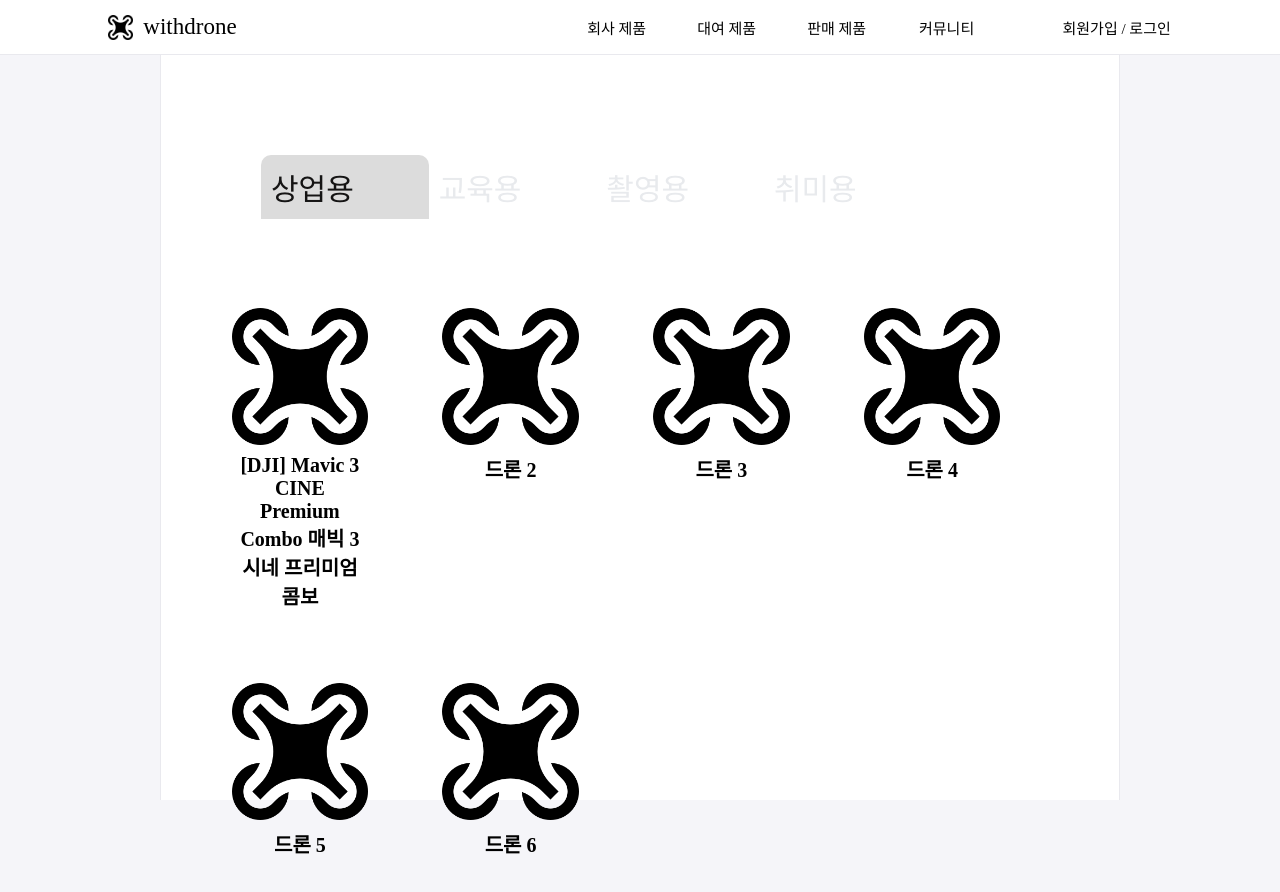
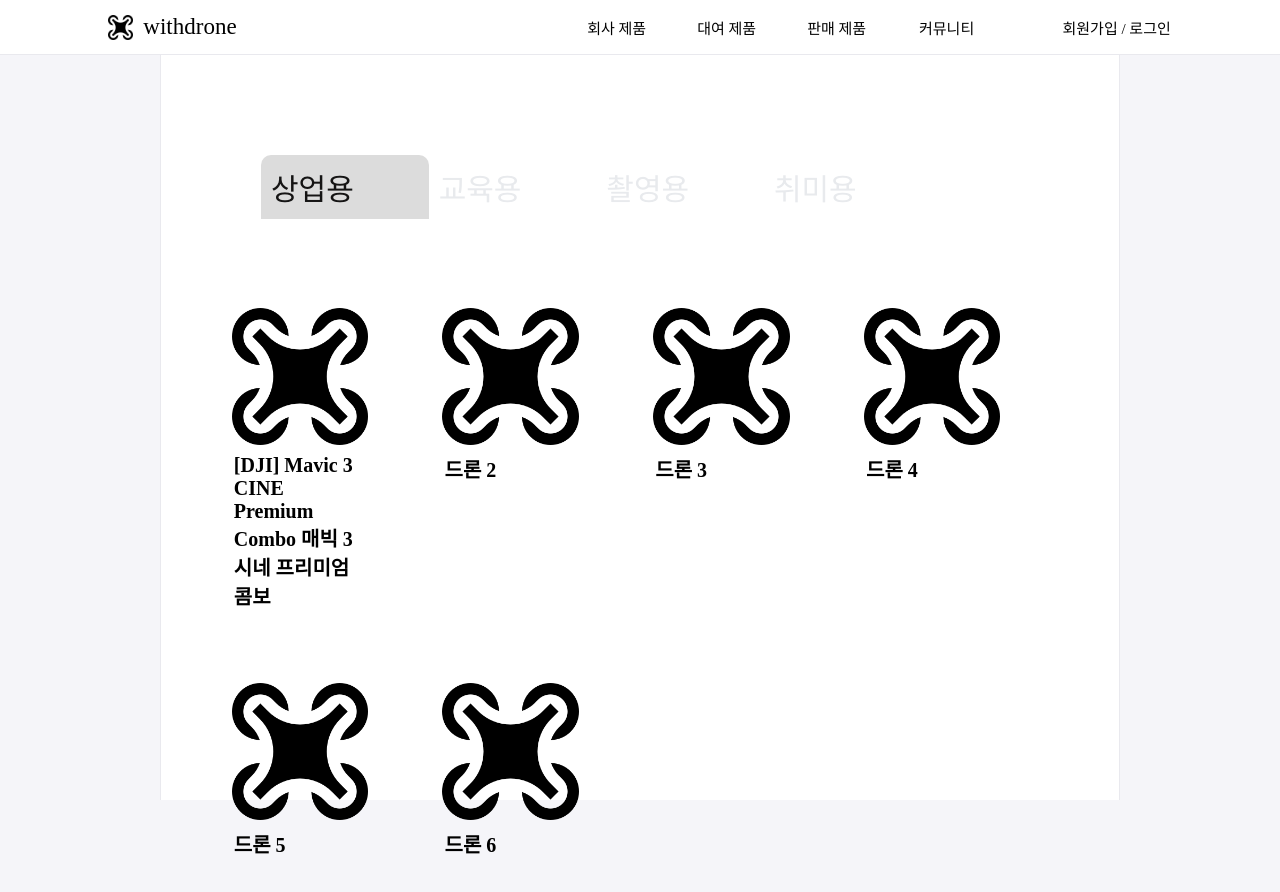
Before and after one commit to EasyWebP/WithDrone, a React (Create React App) app in the folder WithDrone_1/withdrone/: page /sell in a window 1280 px wide. Shown: the top 892 px of the page. Built offline with nearby package versions, Linux system fonts and the light colour scheme; a web font is replaced by a local one.

Commit message:
refactor: 판매 페이지 코드 리팩터링
하드코딩 부분을 삼항연산자를 사용하여 리팩터링하였습니다.

```diff
--- a/WithDrone_1/withdrone/src/pages/sell/index.tsx
+++ b/WithDrone_1/withdrone/src/pages/sell/index.tsx
@@ -37,44 +37,36 @@
   }
 `;
 
-const Desc = styled.div`
-  text-align: center;
-`;
-
 export default function Sell() {
   const navigate = useNavigate();
   const { bookId } = useParams();
-  const [currentTab, clickTab] = useState(0);
+  const [selectedTab, setSelectedTab] = useState(1);
 
-  const menuArr = [
-    { name: "상업용" },
-    { name: "교육용" },
-    { name: "촬영용" },
-    { name: "취미용" },
+  const tabs = [
+    { id: 1, label: "상업용", content: <Commercial /> },
+    { id: 2, label: "교육용", content: <Commercial /> },
+    { id: 3, label: "촬영용", content: <Commercial /> },
+    { id: 4, label: "취미용", content: <Commercial /> },
   ];
 
-  const selectMenuHandler = (index: any) => {
-    clickTab(index);
-  };
+  // const selectMenuHandler = (index: any) => {
+  //   clickTab(index);
+  // };
 
   return (
     <Containers>
       <TabMenu>
-        {menuArr.map((el, index) => (
+        {tabs.map((tab) => (
           <li
-            className={index === currentTab ? "submenu focused" : "submenu"}
-            onClick={() => selectMenuHandler(index)}
+            className={tab.id === selectedTab ? "submenu focused" : "submenu"}
+            key={tab.id}
+            onClick={() => setSelectedTab(tab.id)}
           >
-            {el.name}
+            {selectedTab === tab.id ? <b>{tab.label}</b> : tab.label}
           </li>
         ))}
       </TabMenu>
-      <Desc>
-        {currentTab === 0 && <Commercial></Commercial>}
-        {currentTab === 1 && "교육용"}
-        {currentTab === 2 && "촬영용"}
-        {currentTab === 3 && "취미용"}
-      </Desc>
+      <div>{tabs.find((tab) => tab.id === selectedTab)?.content}</div>
     </Containers>
   );
 }
```
